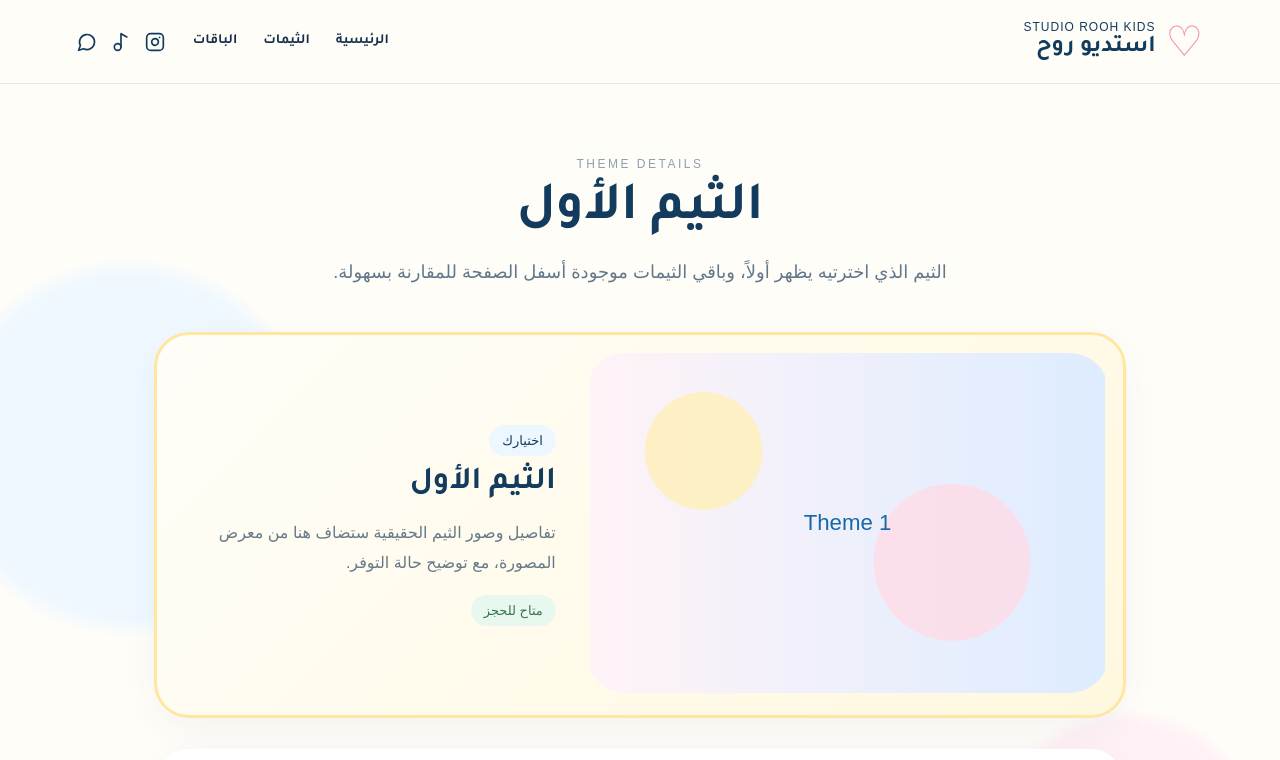
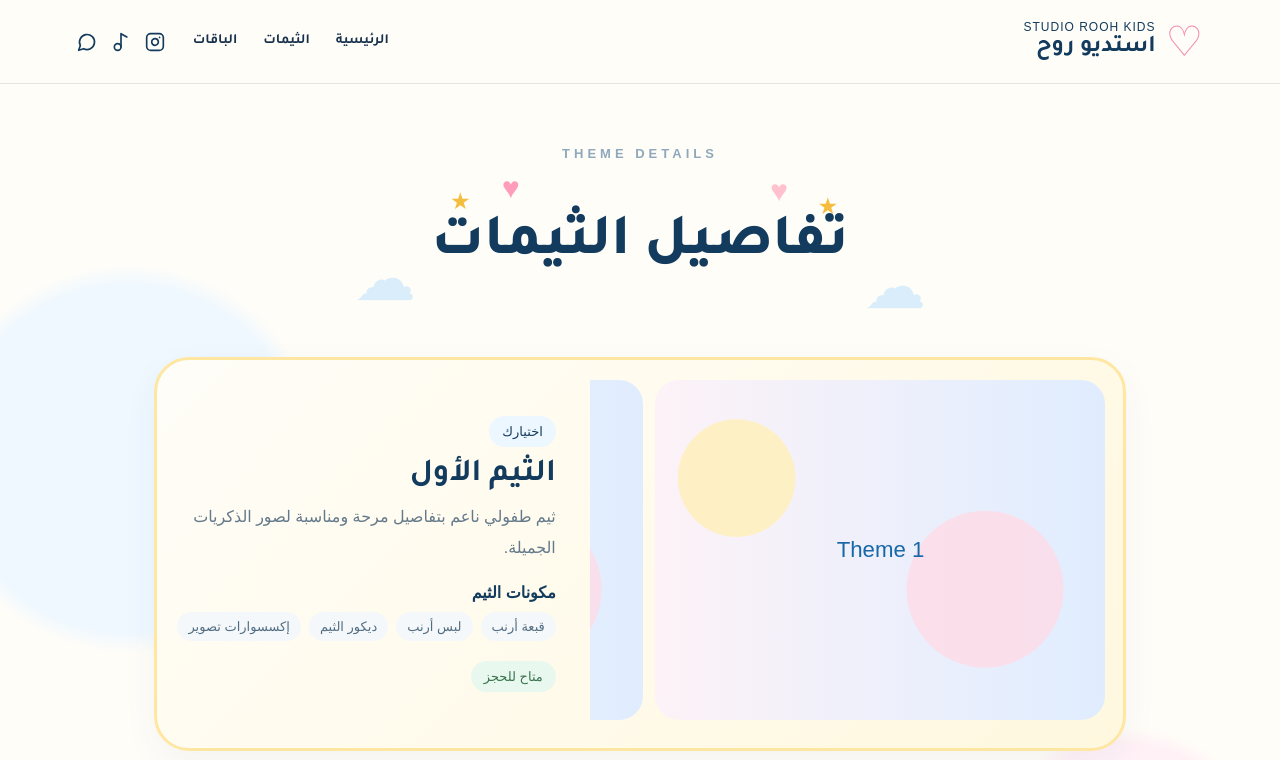
Before and after one commit to RanaAlbeladi/StudioRooh, a Next.js app: page /themes/theme-1 in a window 1280 px wide. Shown: the top 760 px of the page. Built offline with nearby package versions, Linux system fonts and the light colour scheme; a web font is replaced by a local one.

Commit message:
theme detail page update

```diff
--- a/app/globals.css
+++ b/app/globals.css
@@ -328,3 +328,37 @@
 .simple-footer .footer-brand{color:var(--blue);font-weight:700;font-size:18px}
 .simple-footer .footer-social{display:flex;justify-content:flex-start;gap:24px;direction:ltr}
 @media(max-width:640px){.simple-footer{min-height:90px;padding:22px;flex-direction:row;text-align:initial}.simple-footer .footer-social{justify-content:flex-start}}
+
+/* ========================================
+   THEME DETAILS PAGE - isolated styles
+======================================== */
+.theme-details-heading{text-align:center;padding:62px 20px 42px;overflow:hidden}
+.theme-details-eyebrow{display:block;margin-bottom:12px;color:#8fa8bc;font-size:13px;font-weight:700;letter-spacing:4px}
+.theme-details-title-art{position:relative;width:min(620px,92%);min-height:145px;margin:auto;display:flex;align-items:center;justify-content:center}
+.theme-details-title-art h1{position:relative;z-index:2;margin:0;color:var(--blue);font-family:"Tajawal",sans-serif;font-size:58px;font-weight:800;line-height:1.15}
+.theme-details-deco{position:absolute;line-height:1;pointer-events:none;user-select:none}
+.td-cloud-left,.td-cloud-right{color:#d9edfb;font-size:62px}.td-cloud-left{left:24px;bottom:8px}.td-cloud-right{right:24px;bottom:0}
+.td-star-left,.td-star-right{color:#f5bd3e;font-size:23px}.td-star-left{left:120px;top:17px}.td-star-right{right:112px;top:22px}
+.td-heart-left,.td-heart-right{color:#ff9dbb;font-size:30px}.td-heart-left{left:172px;top:0}.td-heart-right{right:162px;top:3px;color:#ffc1ce}
+
+.theme-detail-list{max-width:1120px;margin:0 auto;padding:0 6vw;display:flex;flex-direction:column;gap:34px}
+.theme-detail{display:grid;grid-template-columns:1.15fr .85fr;align-items:center;gap:34px;background:#fff;border-radius:32px;padding:18px;box-shadow:0 12px 38px rgba(33,65,95,.06)}
+.theme-detail.selected-theme{outline:3px solid #ffe7a2;background:linear-gradient(135deg,#fffdf8,#fff8df)}
+.theme-detail-gallery{display:flex;gap:12px;overflow-x:auto;scroll-snap-type:x mandatory;direction:rtl;padding:2px 2px 10px;scrollbar-width:thin;scrollbar-color:#c9ddec transparent}
+.theme-detail-slide{flex:0 0 88%;scroll-snap-align:start;min-width:0}
+.theme-detail-slide img{display:block;width:100%;height:340px;object-fit:cover;border-radius:24px}
+.theme-detail-content{direction:rtl;text-align:right;min-width:0}
+.theme-detail-content h2{font-size:32px;color:var(--blue);margin:9px 0 8px}
+.theme-description{line-height:1.9;color:#64798a;margin:0 0 20px}
+.theme-components{margin:0 0 20px}.theme-components h3{color:var(--blue);font-size:16px;margin:0 0 10px}
+.theme-components-list{display:flex;flex-wrap:wrap;gap:8px}.theme-components-list span{background:#f4f8fb;color:#526d81;border-radius:999px;padding:7px 11px;font-size:13px}
+.theme-number,.availability{display:inline-block;border-radius:999px;padding:8px 13px;font-size:13px}.theme-number{background:#edf7ff;color:var(--blue)}.availability{background:#e9f8ef;color:#39744d}
+
+@media(max-width:900px){
+  .theme-detail{grid-template-columns:1fr}.theme-details-title-art h1{font-size:50px}.theme-detail-slide{flex-basis:82%}
+}
+@media(max-width:640px){
+  .theme-details-heading{padding:38px 18px 25px}.theme-details-eyebrow{font-size:11px;letter-spacing:3px}.theme-details-title-art{min-height:120px;width:100%}.theme-details-title-art h1{font-size:40px}
+  .td-cloud-left,.td-cloud-right{font-size:42px}.td-cloud-left{left:0}.td-cloud-right{right:0}.td-star-left{left:42px}.td-star-right{right:40px}.td-heart-left{left:82px;font-size:24px}.td-heart-right{right:78px;font-size:24px}
+  .theme-detail-list{padding:0 18px}.theme-detail{gap:20px;border-radius:25px;padding:12px}.theme-detail-slide{flex-basis:92%}.theme-detail-slide img{height:255px;border-radius:19px}.theme-detail-content{padding:2px 5px 8px}.theme-detail-content h2{font-size:27px}.theme-description{font-size:14px}.theme-components-list span{font-size:12px}
+}
--- a/app/themes/[id]/page.tsx
+++ b/app/themes/[id]/page.tsx
@@ -5,10 +5,74 @@ import Link from 'next/link';
 import { notFound } from 'next/navigation';
 import { themes } from '@/data/content';
 
-export default async function ThemeDetails({params}:{params:Promise<{id:string}>}){
-  const {id}=await params;
-  const selected=themes.find(t=>t.id===id);
-  if(!selected) notFound();
-  const ordered=[selected,...themes.filter(t=>t.id!==id)];
-  return <main><Header/><section className="inner-hero"><span>THEME DETAILS</span><h1>{selected.name}</h1><p>الثيم الذي اخترتيه يظهر أولاً، وباقي الثيمات موجودة أسفل الصفحة للمقارنة بسهولة.</p></section><section className="theme-detail-list">{ordered.map((t,index)=><article className={`theme-detail ${index===0?'selected-theme':''}`} key={t.id}><div className="theme-detail-photo"><Image src={t.image} alt={t.name} width={900} height={620}/></div><div><span className="theme-number">{index===0?'اختيارك':'ثيم آخر'}</span><h2>{t.name}</h2><p>تفاصيل وصور الثيم الحقيقية ستضاف هنا من معرض المصورة، مع توضيح حالة التوفر.</p><span className="availability">متاح للحجز</span></div></article>)}</section><div className="center-cta"><Link className="primary-btn" href="/packages">اختيار الباقة المناسبة</Link></div><Footer/></main>
+export default async function ThemeDetails({ params }: { params: Promise<{ id: string }> }) {
+  const { id } = await params;
+  const selected = themes.find((t) => t.id === id);
+  if (!selected) notFound();
+
+  const ordered = [selected, ...themes.filter((t) => t.id !== id)];
+
+  return (
+    <main>
+      <Header />
+
+      <section className="theme-details-heading">
+        <span className="theme-details-eyebrow">THEME DETAILS</span>
+        <div className="theme-details-title-art">
+          <span className="theme-details-deco td-cloud-left">☁</span>
+          <span className="theme-details-deco td-star-left">★</span>
+          <span className="theme-details-deco td-heart-left">♥</span>
+          <h1>تفاصيل الثيمات</h1>
+          <span className="theme-details-deco td-heart-right">♥</span>
+          <span className="theme-details-deco td-star-right">★</span>
+          <span className="theme-details-deco td-cloud-right">☁</span>
+        </div>
+      </section>
+
+      <section className="theme-detail-list">
+        {ordered.map((theme, index) => {
+          const gallery = theme.gallery?.length ? theme.gallery : [theme.image];
+          return (
+            <article className={`theme-detail ${index === 0 ? 'selected-theme' : ''}`} key={theme.id}>
+              <div className="theme-detail-gallery" aria-label={`صور ${theme.name}`}>
+                {gallery.map((image, imageIndex) => (
+                  <div className="theme-detail-slide" key={`${theme.id}-${imageIndex}`}>
+                    <Image
+                      src={image}
+                      alt={`${theme.name} - صورة ${imageIndex + 1}`}
+                      width={900}
+                      height={620}
+                    />
+                  </div>
+                ))}
+              </div>
+
+              <div className="theme-detail-content">
+                <span className="theme-number">{index === 0 ? 'اختيارك' : 'ثيم آخر'}</span>
+                <h2>{theme.name}</h2>
+                <p className="theme-description">{theme.description}</p>
+
+                <div className="theme-components">
+                  <h3>مكونات الثيم</h3>
+                  <div className="theme-components-list">
+                    {theme.components.map((item) => (
+                      <span key={item}>{item}</span>
+                    ))}
+                  </div>
+                </div>
+
+                <span className="availability">متاح للحجز</span>
+              </div>
+            </article>
+          );
+        })}
+      </section>
+
+      <div className="center-cta">
+        <Link className="primary-btn" href="/packages">اختيار الباقة المناسبة</Link>
+      </div>
+
+      <Footer />
+    </main>
+  );
 }
--- a/data/content.ts
+++ b/data/content.ts
@@ -39,10 +39,38 @@ export const studioSettings = {
   bookingNotice: 'بعد تأكيد الحجز، فضلاً تواصلوا معنا على الرقم لإرسال موقع الاستديو.'
 };
 
-// سنستبدل هذه العناصر بأسماء وصور الثيمات الحقيقية فور تزويدنا بها.
+// بيانات مؤقتة للثيمات. نستبدل الأسماء والوصف والمكونات والصور بالبيانات الحقيقية لاحقاً.
 export const themes = [
-  { id: 'theme-1', name: 'الثيم الأول', image: '/theme-placeholder-1.svg' },
-  { id: 'theme-2', name: 'الثيم الثاني', image: '/theme-placeholder-2.svg' },
-  { id: 'theme-3', name: 'الثيم الثالث', image: '/theme-placeholder-3.svg' },
-  { id: 'theme-4', name: 'الثيم الرابع', image: '/theme-placeholder-4.svg' }
+  {
+    id: 'theme-1',
+    name: 'الثيم الأول',
+    image: '/theme-placeholder-1.svg',
+    gallery: ['/theme-placeholder-1.svg', '/theme-placeholder-2.svg', '/theme-placeholder-3.svg'],
+    description: 'ثيم طفولي ناعم بتفاصيل مرحة ومناسبة لصور الذكريات الجميلة.',
+    components: ['قبعة أرنب', 'لبس أرنب', 'ديكور الثيم', 'إكسسوارات تصوير']
+  },
+  {
+    id: 'theme-2',
+    name: 'الثيم الثاني',
+    image: '/theme-placeholder-2.svg',
+    gallery: ['/theme-placeholder-2.svg', '/theme-placeholder-3.svg', '/theme-placeholder-4.svg'],
+    description: 'ثيم مميز بأجواء لطيفة وتفاصيل متناسقة لجلسة تصوير أطفال جميلة.',
+    components: ['لبس الثيم', 'خلفية تصوير', 'ديكورات', 'إكسسوارات تصوير']
+  },
+  {
+    id: 'theme-3',
+    name: 'الثيم الثالث',
+    image: '/theme-placeholder-3.svg',
+    gallery: ['/theme-placeholder-3.svg', '/theme-placeholder-4.svg', '/theme-placeholder-1.svg'],
+    description: 'ثيم بسيط ومرح بتفاصيل طفولية تمنح الصور طابعاً دافئاً ومميزاً.',
+    components: ['لبس الثيم', 'قطع ديكور', 'خلفية تصوير', 'إكسسوارات تصوير']
+  },
+  {
+    id: 'theme-4',
+    name: 'الثيم الرابع',
+    image: '/theme-placeholder-4.svg',
+    gallery: ['/theme-placeholder-4.svg', '/theme-placeholder-1.svg', '/theme-placeholder-2.svg'],
+    description: 'ثيم بتنسيق ناعم وألوان لطيفة صُمم ليصنع صوراً مليئة بالتفاصيل الجميلة.',
+    components: ['لبس الثيم', 'ديكور رئيسي', 'خلفية تصوير', 'إكسسوارات تصوير']
+  }
 ];
```
